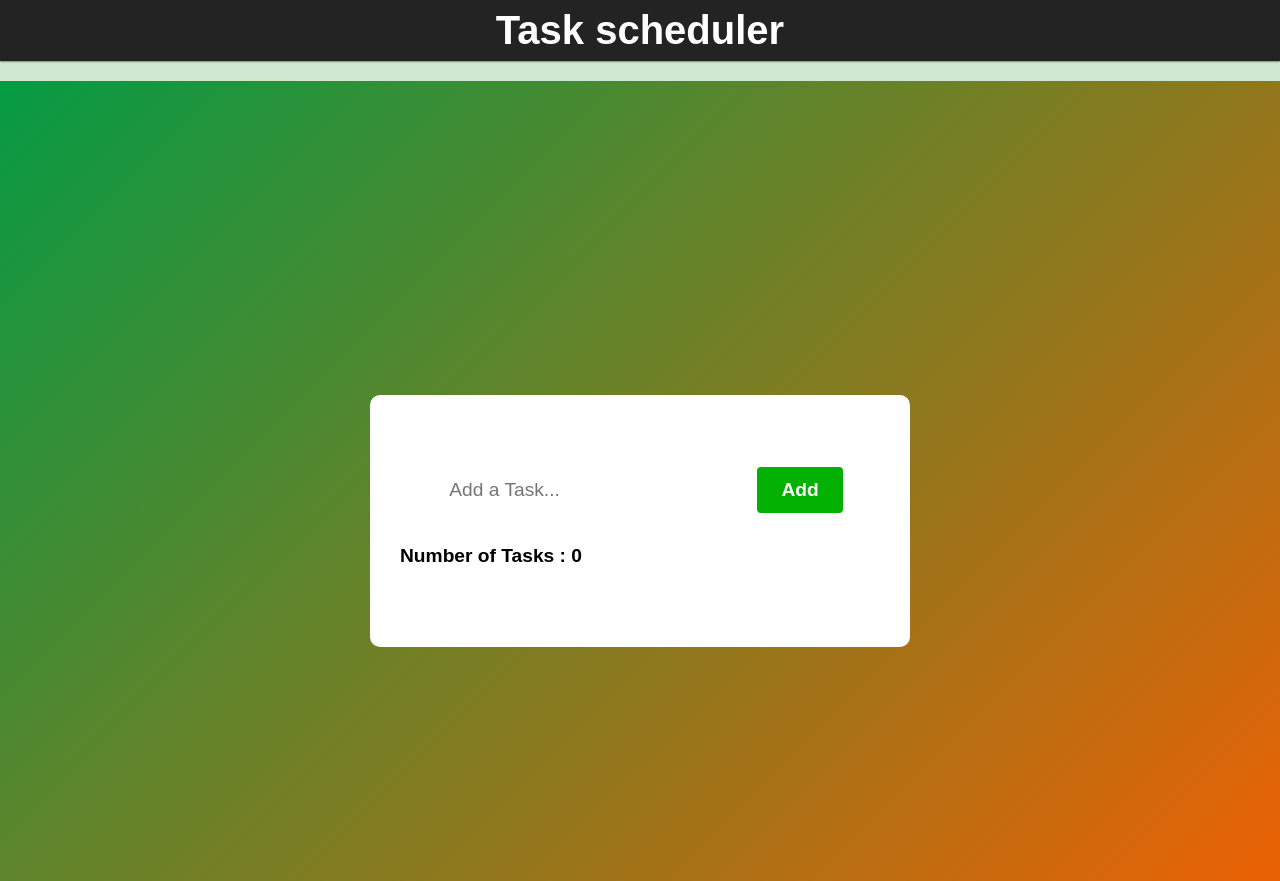
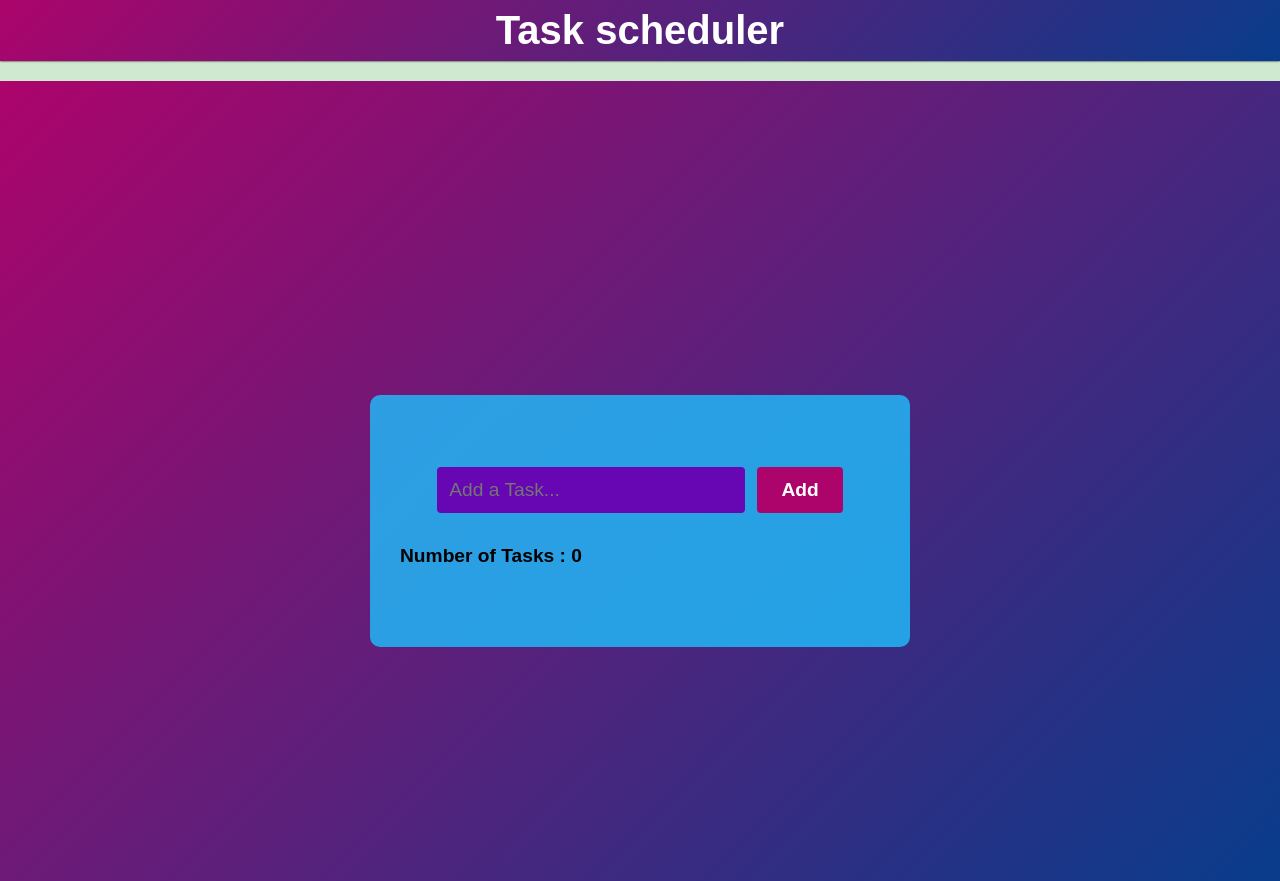
Before and after one commit to geraldokeith/my-to-do-list, a plain HTML site: page index.html in a window 1280 px wide. Drawn offline with nearby package versions, Linux system fonts and the light colour scheme.

Commit message:
changed styles

```diff
--- a/style.css
+++ b/style.css
@@ -10,7 +10,8 @@ h1{
     font-size: 2.5rem;
     font-family: sans-serif;
     color: #fff;
-    background-color: rgba(22, 22, 22, 0.932);
+    /* background-color: rgba(160, 9, 248, 0.932); */
+    background: linear-gradient(135deg, #ac046b, #083c8b);
     padding: 8px 12px;
     text-align: center;
     box-shadow: 0px 0px 2px black;
@@ -23,7 +24,7 @@ h1{
     margin-top: 20px;
     width: 100%;
     min-height: 100vh;
-    background: linear-gradient(135deg, #059b44, #eb6104);
+    background: linear-gradient(135deg, #ac046b, #083c8b);
     padding: 10px;
 }
 
@@ -34,8 +35,8 @@ h1{
     margin: 100px auto 20px;
     padding: 40px 30px 70px;
     border-radius: 10px;
-    border-color: solid #eb6104 #059b44;
     height: 40%;
+   background-color: #20bcfad2;
 }
 
 .input-container{
@@ -45,6 +46,7 @@ h1{
     padding: 20px;
 }
 input{
+    background-color: #6607b3;
     border: none;
     outline: none;
     padding: 12px;
@@ -61,7 +63,7 @@ input{
 
 }
 .input-container input[type="button"]{
-    background-color: rgb(3, 177, 3);
+    background-color:  #ac046b;
     color: #fff;
     font-weight: 700;
     margin-left: 8px;
@@ -69,7 +71,7 @@ input{
     cursor: pointer;
 }
 .input-container input[type="button"]:hover{
-    background-color: rgb(2, 136, 2);
+    background-color: #083c8b ;
 }
 
 .todoCount{
@@ -87,7 +89,7 @@ input{
     height: 2px;
     width: 0;
     margin-inline: auto;
-    background-color: #1cd60c;
+    background-color: #6607b3;
     transition: width 0.5s, left 0.5s;
 }
 .todoCount:hover::before{
@@ -106,7 +108,7 @@ ul li{
     margin-block-end: 8px;
     border-radius: 4px;
     padding: 7px 12px;
-    background-color: #6607b3;
+    background: linear-gradient(135deg, #ac046b, #083c8b);
     display: flex;
     align-items: center;
     justify-content: space-between;
```
